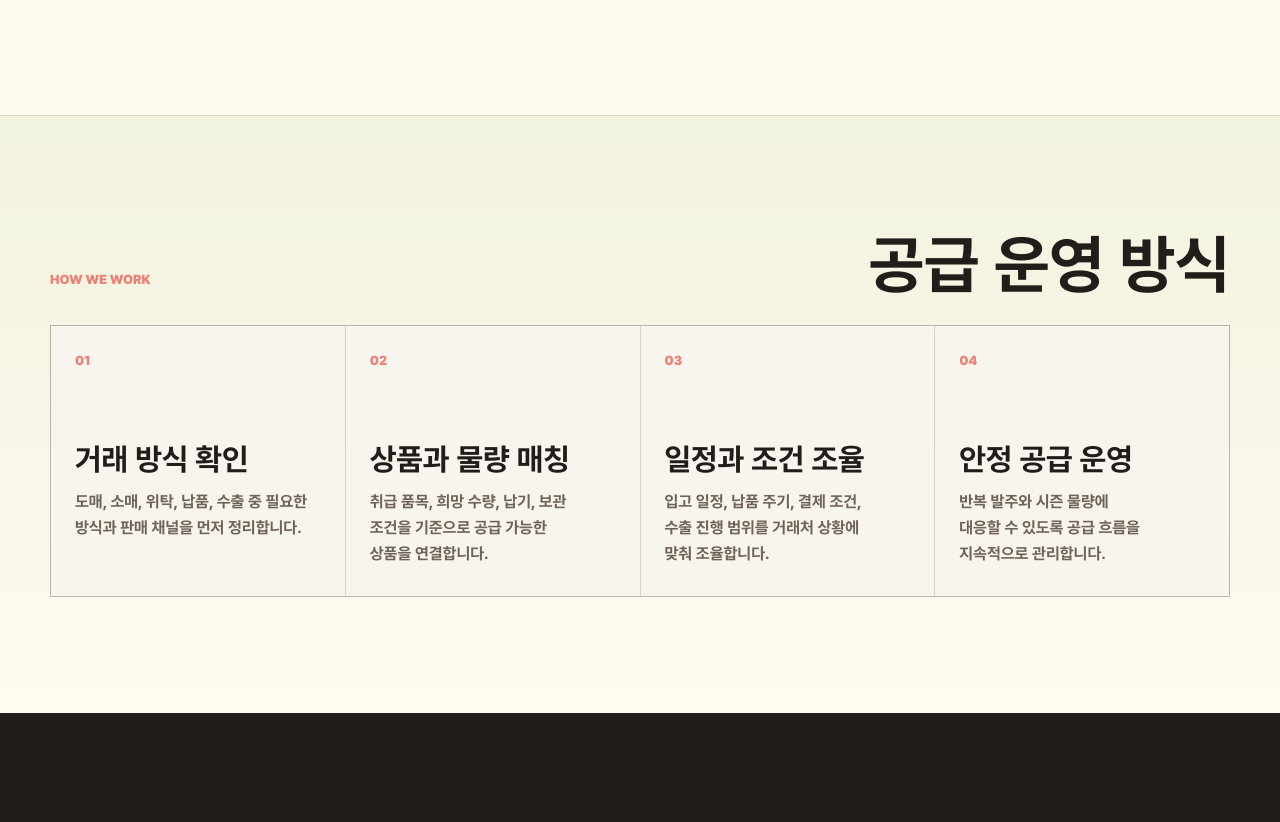
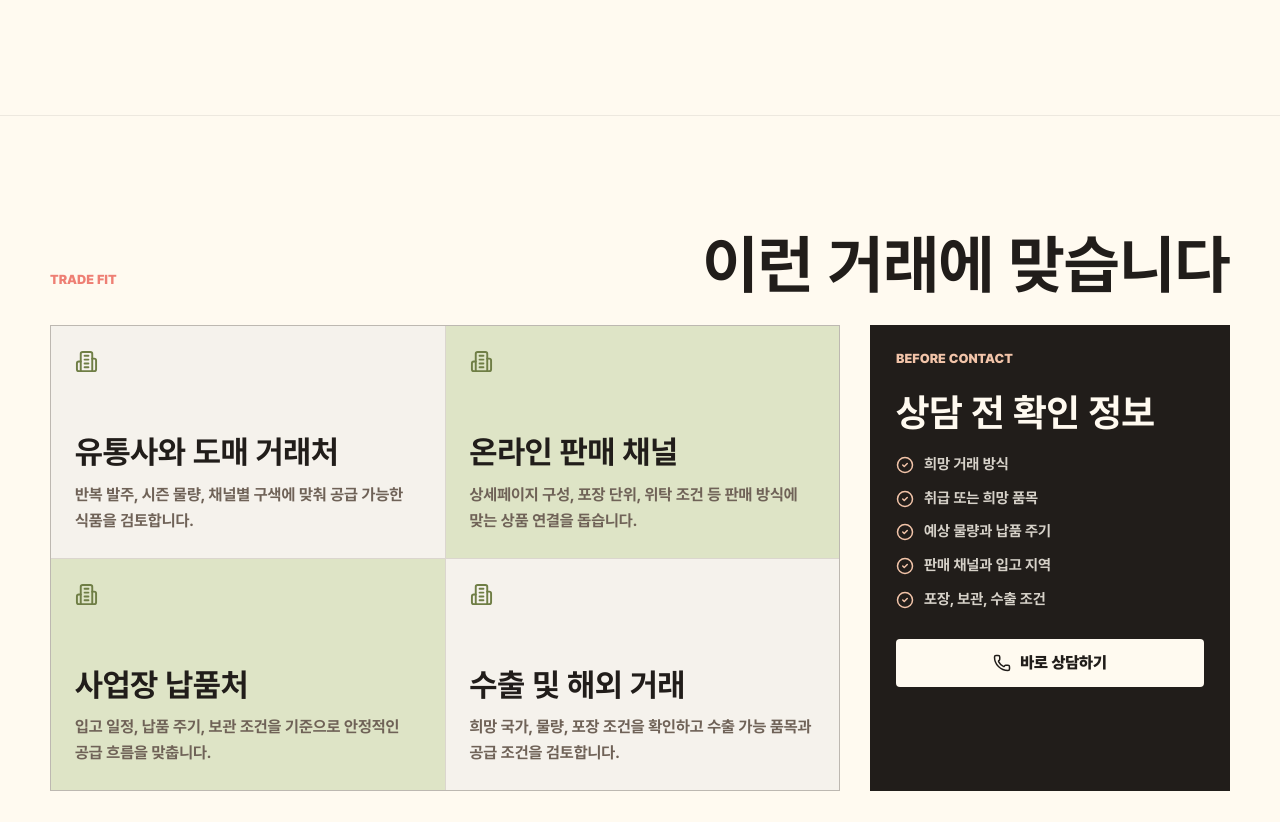
Before and after one commit to AlphaGOGOGO2/rang-company-landing, a Next.js app: page / in a window 1280 px wide. Shown: the part 1975-2797 px from the top of the page. Built offline with nearby package versions, Linux system fonts and the light colour scheme; no server answers.

Commit message:
Expand trade fit and FAQ content

```diff
--- a/app/globals.css
+++ b/app/globals.css
@@ -527,6 +527,7 @@ img {
 }
 
 .services-section,
+.partners-section,
 .process-section,
 .food-section,
 .faq-section {
@@ -535,6 +536,11 @@ img {
 
 .services-section {
   background: var(--paper);
+}
+
+.partners-section {
+  background: var(--paper);
+  border-top: 1px solid rgba(33, 29, 26, 0.08);
 }
 
 .process-section {
@@ -592,6 +598,106 @@ img {
   font-weight: 700;
   line-height: 1.56;
   text-wrap: pretty;
+}
+
+.partners-layout {
+  display: grid;
+  grid-template-columns: minmax(0, 1fr) minmax(280px, 360px);
+  gap: clamp(18px, 3vw, 30px);
+  align-items: stretch;
+}
+
+.partner-grid {
+  display: grid;
+  grid-template-columns: repeat(2, 1fr);
+  gap: 1px;
+  background: var(--line);
+  border: 1px solid var(--line);
+}
+
+.partner-card {
+  min-height: 230px;
+  padding: 24px;
+  background: rgba(255, 253, 247, 0.74);
+}
+
+.partner-card:nth-child(2),
+.partner-card:nth-child(3) {
+  background: rgba(223, 232, 197, 0.78);
+}
+
+.partner-card svg {
+  color: var(--olive);
+}
+
+.partner-card h3 {
+  margin: 58px 0 12px;
+  font-size: clamp(22px, 2.5vw, 32px);
+  line-height: 1.08;
+}
+
+.partner-card p {
+  margin: 0;
+  color: var(--muted);
+  font-weight: 700;
+  line-height: 1.62;
+  text-wrap: pretty;
+}
+
+.inquiry-panel {
+  display: grid;
+  align-content: start;
+  gap: 16px;
+  min-height: 100%;
+  padding: 26px;
+  color: var(--paper);
+  background: var(--ink);
+}
+
+.inquiry-panel .eyebrow {
+  color: var(--peach);
+}
+
+.inquiry-panel h3 {
+  margin: 0;
+  font-size: clamp(26px, 3vw, 40px);
+  line-height: 1.08;
+}
+
+.inquiry-panel ul {
+  display: grid;
+  gap: 12px;
+  margin: 4px 0 0;
+  padding: 0;
+  list-style: none;
+}
+
+.inquiry-panel li {
+  display: flex;
+  align-items: center;
+  gap: 10px;
+  color: rgba(255, 250, 240, 0.82);
+  font-size: 15px;
+  font-weight: 700;
+  line-height: 1.45;
+}
+
+.inquiry-panel li svg {
+  flex: 0 0 auto;
+  color: var(--peach);
+}
+
+.inquiry-panel a {
+  display: inline-flex;
+  align-items: center;
+  justify-content: center;
+  gap: 9px;
+  min-height: 48px;
+  margin-top: 12px;
+  color: var(--ink);
+  background: var(--paper);
+  border-radius: 4px;
+  font-weight: 900;
 }
 
 .process-grid {
@@ -886,6 +992,7 @@ address span:last-child {
   }
 
   .statement,
+  .partners-layout,
   .contact-band,
   .site-footer {
     grid-template-columns: 1fr;
@@ -915,17 +1022,20 @@ address span:last-child {
   }
 
   .service-grid,
+  .partner-grid,
   .process-grid,
   .food-grid {
     grid-template-columns: 1fr 1fr;
   }
 
   .service-card,
+  .partner-card,
   .process-card {
     min-height: 220px;
   }
 
   .service-card h3,
+  .partner-card h3,
   .process-card h3 {
     margin-top: 48px;
   }
@@ -965,9 +1075,14 @@ address span:last-child {
   }
 
   .service-grid,
+  .partner-grid,
   .process-grid,
   .food-grid {
     grid-template-columns: 1fr;
+  }
+
+  .partner-card {
+    min-height: 210px;
   }
 
   .process-card {
--- a/app/layout.tsx
+++ b/app/layout.tsx
@@ -22,6 +22,9 @@ export const metadata: Metadata = {
     "식품 위탁",
     "식품 납품",
     "식품 수출",
+    "전국 식품 납품",
+    "온라인 식품 공급",
+    "사업장 식품 납품",
     "대구 식품 유통",
     "도매 납품",
     "위탁 판매",
--- a/app/page.tsx
+++ b/app/page.tsx
@@ -1,6 +1,8 @@
 import {
   ArrowUpRight,
   Boxes,
+  Building2,
+  CheckCircle2,
   Globe2,
   Handshake,
   Mail,
@@ -16,6 +18,8 @@ import {
   absoluteUrl,
   company,
   faqs,
+  inquiryChecklist,
+  partnerTypes,
   processSteps,
   serviceAreas,
   siteDescription,
@@ -164,7 +168,7 @@ export default function Home() {
           <nav className="nav-links" aria-label="페이지 이동">
             <a href="#services">서비스</a>
             <a href="#process">운영</a>
-            <a href="#food">식품 유통</a>
+            <a href="#partners">상담 준비</a>
             <a href="#contact">문의</a>
           </nav>
           <a className="header-action" href={company.phoneHref}>
@@ -252,6 +256,40 @@ export default function Home() {
               </article>
             );
           })}
+        </div>
+      </section>
+
+      <section className="partners-section" id="partners" aria-labelledby="partners-title">
+        <div className="section-heading">
+          <p className="eyebrow dark">Trade fit</p>
+          <h2 id="partners-title">이런 거래에 맞습니다</h2>
+        </div>
+        <div className="partners-layout">
+          <div className="partner-grid">
+            {partnerTypes.map((partner) => (
+              <article className="partner-card" key={partner.title}>
+                <Building2 size={23} aria-hidden="true" />
+                <h3>{partner.title}</h3>
+                <p>{partner.body}</p>
+              </article>
+            ))}
+          </div>
+          <aside className="inquiry-panel" aria-labelledby="inquiry-title">
+            <p className="eyebrow">Before contact</p>
+            <h3 id="inquiry-title">상담 전 확인 정보</h3>
+            <ul>
+              {inquiryChecklist.map((item) => (
+                <li key={item}>
+                  <CheckCircle2 size={18} aria-hidden="true" />
+                  {item}
+                </li>
+              ))}
+            </ul>
+            <a href={company.phoneHref}>
+              <Phone size={18} aria-hidden="true" />
+              바로 상담하기
+            </a>
+          </aside>
         </div>
       </section>
 
--- a/app/site.ts
+++ b/app/site.ts
@@ -18,7 +18,7 @@ export const company = {
 };
 
 export const siteDescription =
-  "주식회사 랑은 식품을 중심으로 도매, 소매, 위탁, 납품, 수출까지 연결하며 거래처의 판매 방식과 물량, 일정, 채널에 맞춰 안정적인 공급 흐름을 설계합니다.";
+  "주식회사 랑은 식품을 중심으로 도매, 소매, 위탁, 납품, 수출까지 연결하며 전국 거래처의 판매 방식과 물량, 일정, 채널에 맞춰 안정적인 공급 흐름을 설계합니다.";
 
 export const serviceAreas = [
   { label: "도매", detail: "대량 공급과 반복 발주에 맞춘 식품 유통" },
@@ -47,11 +47,43 @@ export const processSteps = [
   },
 ];
 
+export const partnerTypes = [
+  {
+    title: "유통사와 도매 거래처",
+    body: "반복 발주, 시즌 물량, 채널별 구색에 맞춰 공급 가능한 식품을 검토합니다.",
+  },
+  {
+    title: "온라인 판매 채널",
+    body: "상세페이지 구성, 포장 단위, 위탁 조건 등 판매 방식에 맞는 상품 연결을 돕습니다.",
+  },
+  {
+    title: "사업장 납품처",
+    body: "입고 일정, 납품 주기, 보관 조건을 기준으로 안정적인 공급 흐름을 맞춥니다.",
+  },
+  {
+    title: "수출 및 해외 거래",
+    body: "희망 국가, 물량, 포장 조건을 확인하고 수출 가능 품목과 공급 조건을 검토합니다.",
+  },
+];
+
+export const inquiryChecklist = [
+  "희망 거래 방식",
+  "취급 또는 희망 품목",
+  "예상 물량과 납품 주기",
+  "판매 채널과 입고 지역",
+  "포장, 보관, 수출 조건",
+];
+
 export const faqs = [
   {
     question: "주식회사 랑은 어떤 식품 거래를 주로 하나요?",
     answer:
       "식품을 중심으로 도매, 소매, 위탁 판매, 사업장 납품, 수출 거래를 연결합니다. 거래처의 판매 방식과 물량에 맞춰 상품을 검토합니다.",
+  },
+  {
+    question: "전국 단위 납품이나 공급 상담도 가능한가요?",
+    answer:
+      "가능합니다. 특정 지역에만 한정하지 않고 거래 방식, 물량, 납품 일정, 입고 지역을 기준으로 전국 공급 가능성을 검토합니다.",
   },
   {
     question: "소량 소매 거래와 대량 도매 거래를 모두 상담할 수 있나요?",
@@ -68,6 +100,16 @@ export const faqs = [
     answer:
       "희망 품목, 국가 또는 거래 지역, 물량, 납기, 포장 조건을 알려주시면 수출 가능성과 공급 흐름을 더 빠르게 검토할 수 있습니다.",
   },
+  {
+    question: "온라인 판매용 식품 공급도 상담할 수 있나요?",
+    answer:
+      "가능합니다. 온라인 판매 채널, 판매 단위, 포장 형태, 위탁 여부를 확인한 뒤 상품 연결과 공급 조건을 검토합니다.",
+  },
+  {
+    question: "상담 전에 어떤 정보를 준비하면 좋나요?",
+    answer:
+      "거래 방식, 희망 품목, 예상 물량, 납품 주기, 입고 지역, 포장이나 보관 조건을 알려주시면 더 정확하게 상담할 수 있습니다.",
+  },
 ];
 
 export function absoluteUrl(path = "/") {
```
